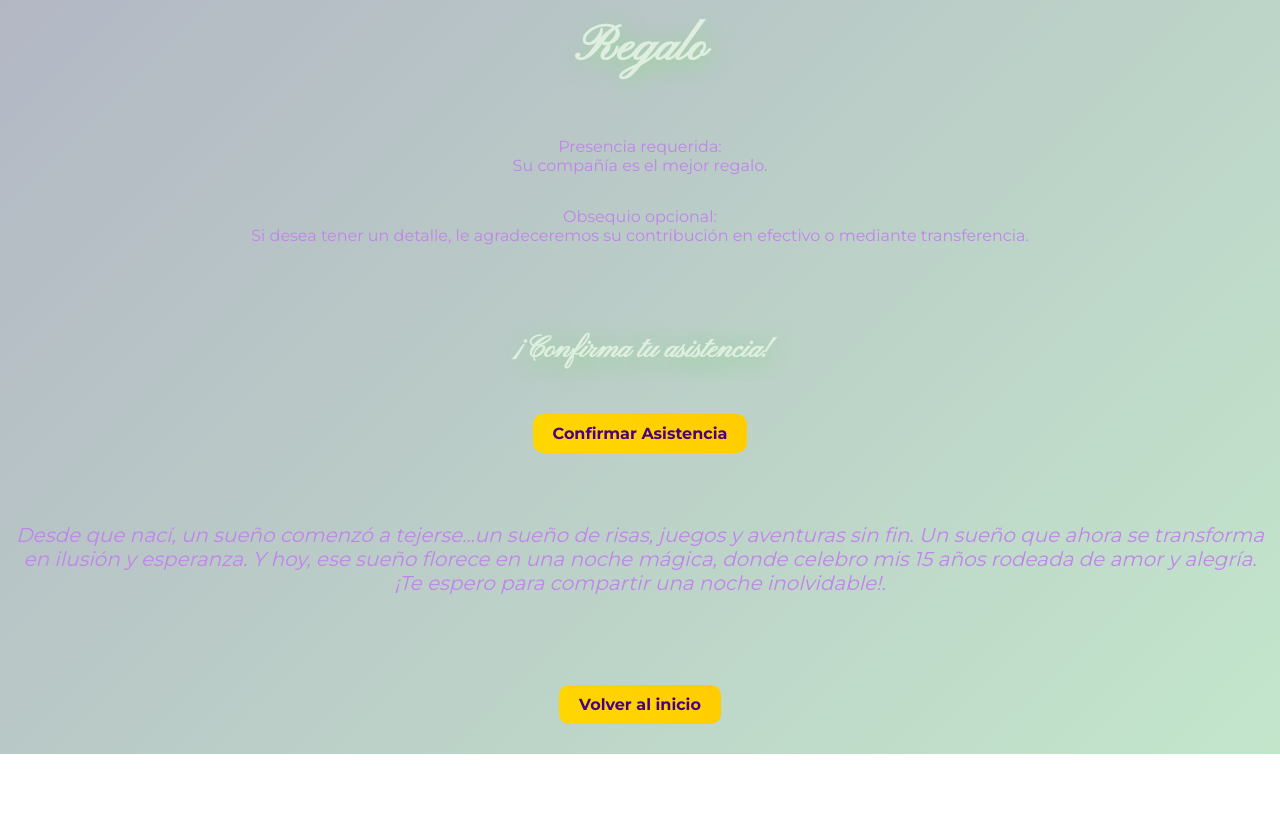
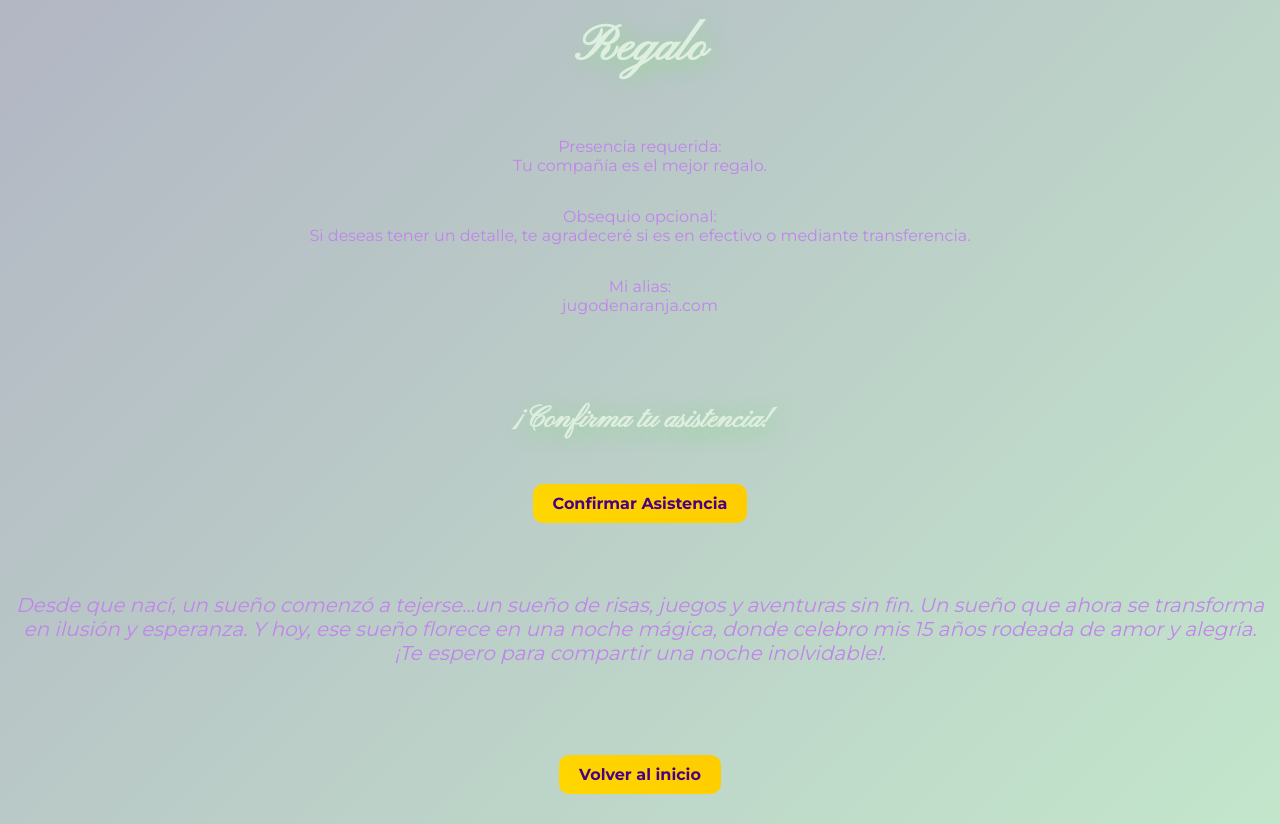
Before and after one commit to maindrake10/Miss15Bri, a plain HTML site: page index.html in a window 1280 px wide. Shown: the part 3360-4184 px from the top of the page. Before the commit the page ends 4114 px from the top, so only its background shows below. Drawn offline with Linux system fonts and the light colour scheme.

Commit message:
Update index.html

```diff
--- a/index.html
+++ b/index.html
@@ -225,8 +225,9 @@
 
     <section>
         <h2>Regalo</h2>
-        <p>Presencia requerida:<br>Su compañía es el mejor regalo.</p>
-        <p>Obsequio opcional:<br>Si desea tener un detalle, le agradeceremos su contribución en efectivo o mediante transferencia.</p>
+        <p>Presencia requerida:<br>Tu compañía es el mejor regalo.</p>
+        <p>Obsequio opcional:<br>Si deseas tener un detalle, te agradeceré si es en efectivo o mediante transferencia.</p>
+        <p>Mi alias:<br>jugodenaranja.com</p>
     </section>
 
     <section>
```
